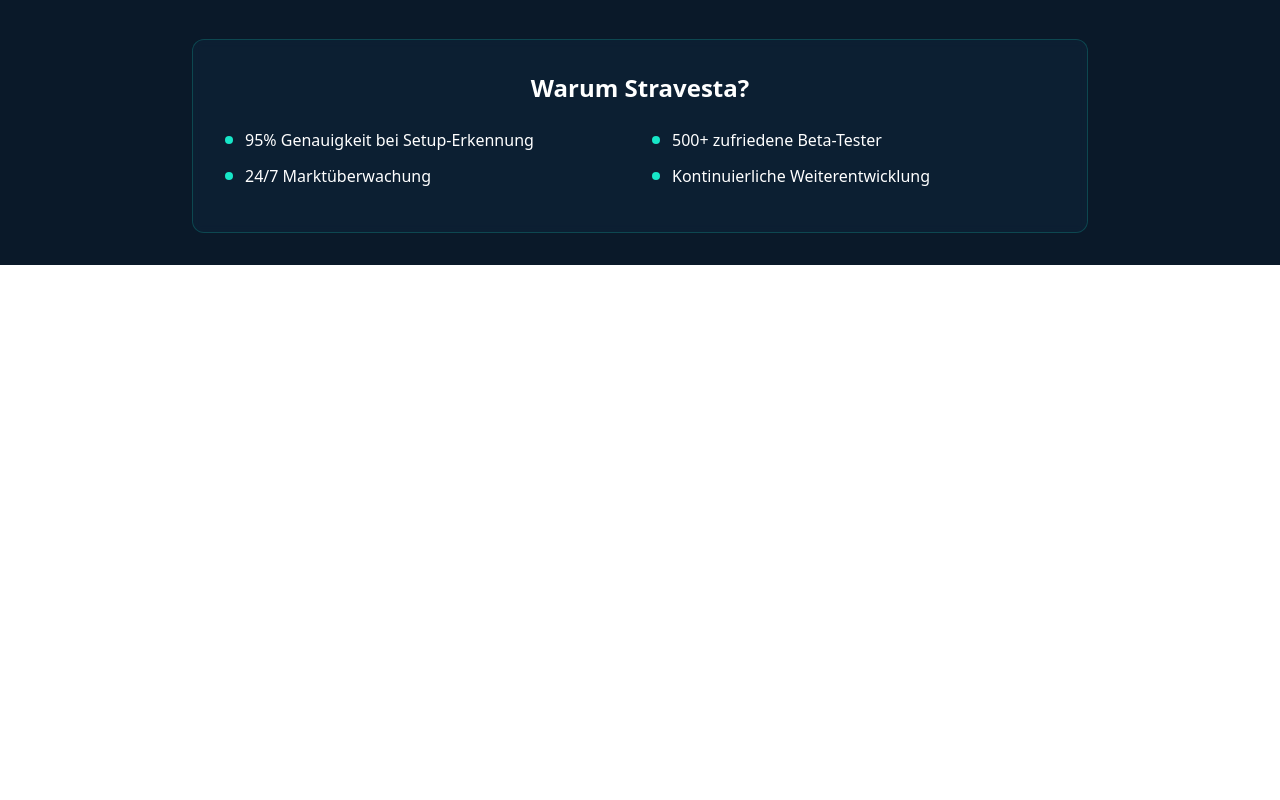
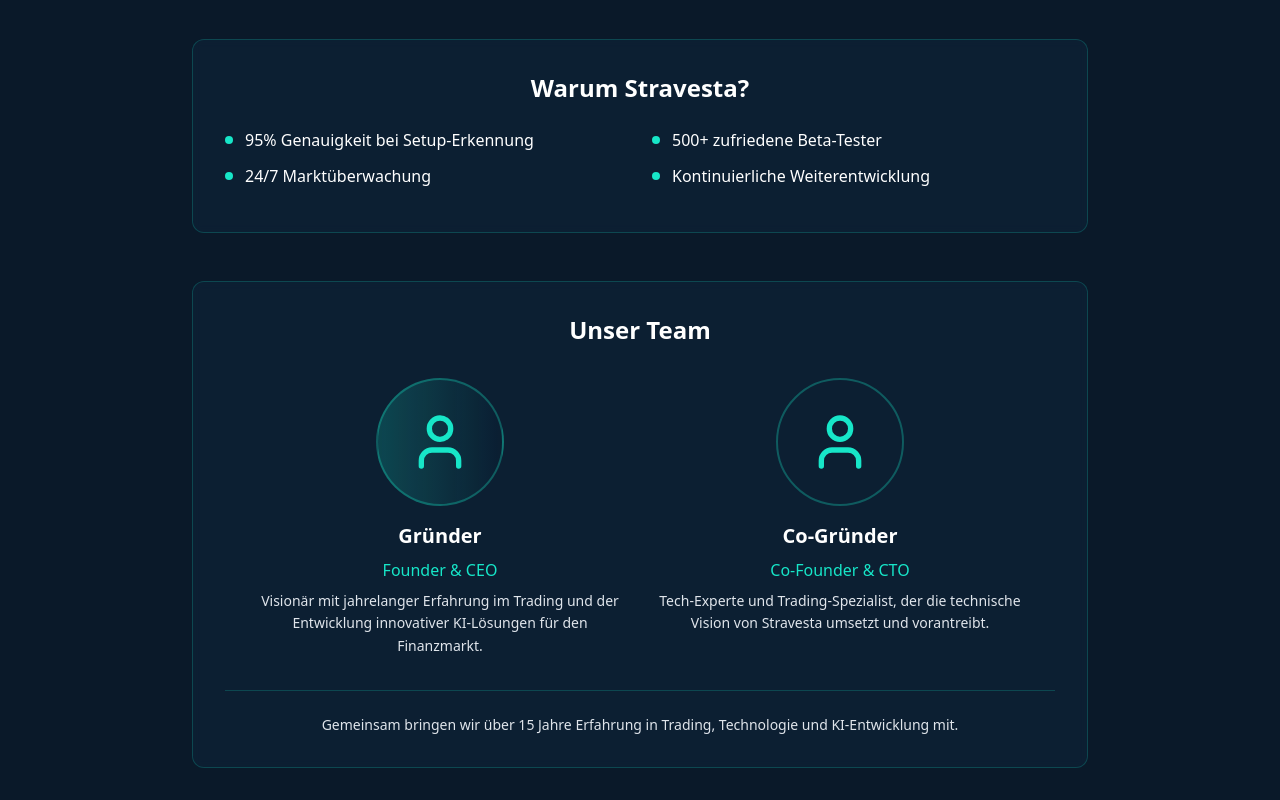
Before and after one commit to M4rcErnst06/stravesta-launch-ahead, a React (Vite) app: page /about in a window 1280 px wide. Shown: the part 661-1461 px from the top of the page. Before the commit the page ends 926 px from the top, so only its background shows below. Built offline with nearby package versions, Linux system fonts and the light colour scheme.

Commit message:
Add Founder Section
Add a new section for founders and co-founders.

```diff
--- a/src/pages/About.tsx
+++ b/src/pages/About.tsx
@@ -1,7 +1,7 @@
 
 import React from 'react';
 import Navigation from '@/components/Navigation';
-import { Target, Zap, Users, TrendingUp } from 'lucide-react';
+import { Target, Zap, Users, TrendingUp, User } from 'lucide-react';
 
 const About = () => {
   return (
@@ -80,6 +80,45 @@ const About = () => {
               </div>
             </div>
           </div>
+
+          {/* Founders Section */}
+          <div className="bg-stravesta-navy/40 backdrop-blur-sm rounded-xl p-8 border border-stravesta-teal/20">
+            <h2 className="text-2xl font-bold text-white text-center mb-8">Unser Team</h2>
+            <div className="grid grid-cols-1 md:grid-cols-2 gap-8 max-w-3xl mx-auto">
+              {/* Founder */}
+              <div className="text-center">
+                <div className="w-32 h-32 mx-auto mb-4 rounded-full bg-gradient-to-r from-stravesta-teal/20 to-stravesta-blue/20 border-2 border-stravesta-teal/30 flex items-center justify-center">
+                  <User className="h-16 w-16 text-stravesta-teal" />
+                </div>
+                <h3 className="text-xl font-bold text-white mb-2">Gründer</h3>
+                <p className="text-stravesta-teal font-medium mb-2">Founder & CEO</p>
+                <p className="text-stravesta-lightGray text-sm leading-relaxed">
+                  Visionär mit jahrelanger Erfahrung im Trading und der Entwicklung
+                  innovativer KI-Lösungen für den Finanzmarkt.
+                </p>
+              </div>
+
+              {/* Co-Founder */}
+              <div className="text-center">
+                <div className="w-32 h-32 mx-auto mb-4 rounded-full bg-gradient-to-r from-stravesta-blue/20 to-stravesta-teal/20 border-2 border-stravesta-teal/30 flex items-center justify-center">
+                  <User className="h-16 w-16 text-stravesta-teal" />
+                </div>
+                <h3 className="text-xl font-bold text-white mb-2">Co-Gründer</h3>
+                <p className="text-stravesta-teal font-medium mb-2">Co-Founder & CTO</p>
+                <p className="text-stravesta-lightGray text-sm leading-relaxed">
+                  Tech-Experte und Trading-Spezialist, der die technische Vision
+                  von Stravesta umsetzt und vorantreibt.
+                </p>
+              </div>
+            </div>
+
+            <div className="text-center mt-8 pt-6 border-t border-stravesta-teal/20">
+              <p className="text-stravesta-lightGray text-sm">
+                Gemeinsam bringen wir über 15 Jahre Erfahrung in Trading,
+                Technologie und KI-Entwicklung mit.
+              </p>
+            </div>
+          </div>
         </div>
       </div>
     </div>
```
